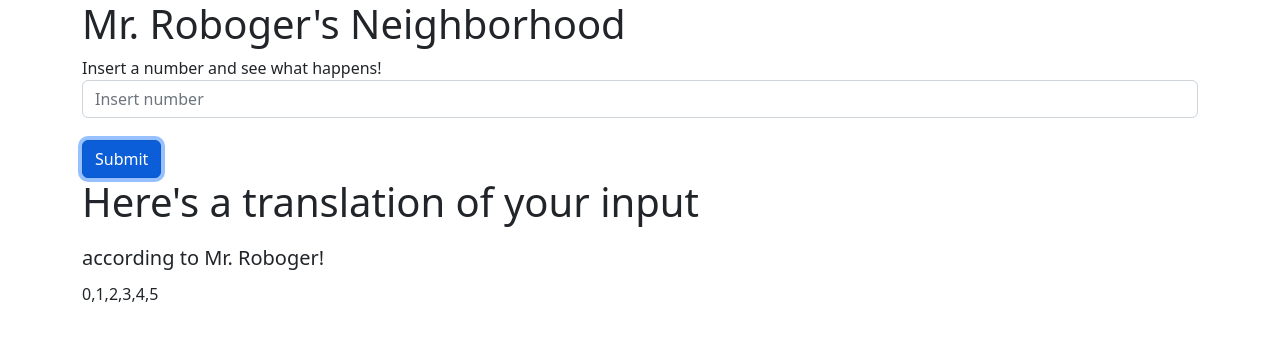
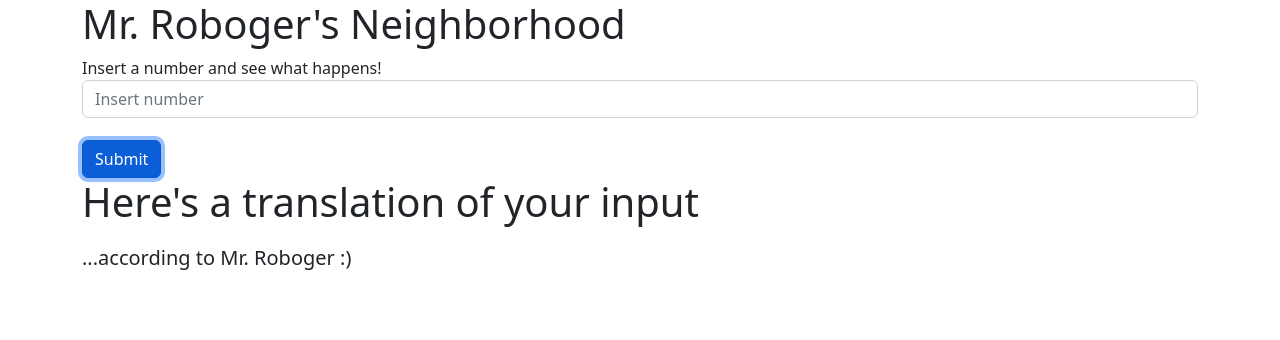
Before and after one commit to curiousmockingbird/mr.Roboger, a plain HTML site: page index.html in a window 1280 px wide. Both pictures are taken after typing "5" into the empty fields and a click on the button "Submit". Drawn offline with nearby package versions, Linux system fonts and the light colour scheme.

Commit message:
WIP: Working on business logic for SECOND TEST

```diff
--- a/index.html
+++ b/index.html
@@ -24,7 +24,7 @@
         </form>
 </div>
 <div class="col-12 hidden" id="hiddenDiv">
-    <h1>Here's a translation of your input<br><span class="small"> according to Mr. Roboger!</span></h1>
+    <h1>Here's a translation of your input<br><span class="small"> ...according to Mr. Roboger :)</span></h1>
     <p id="results"></p>
 </div>
 
--- a/js/scripts.js
+++ b/js/scripts.js
@@ -9,9 +9,18 @@ function beepBoop(event, input, results) {
   results = document.getElementById("results");
 
   let numberToArray = [];
+/*   let replace;*/
   for (let index = 0; index <= input; index += 1){
-      numberToArray.push(index);
-  };
+    if (numberToArray[index] === 1) {
+/*       numberToArray.replace(index,"Beep!");*/
+/*       replace.push(index);*/
+numberToArray.push(index);
+ }
+  /* numberToArray.push(index);*/
+
+
+
+};
  return results.append(numberToArray);
 }
 
```
Also changed, not shown: 1 other file.
